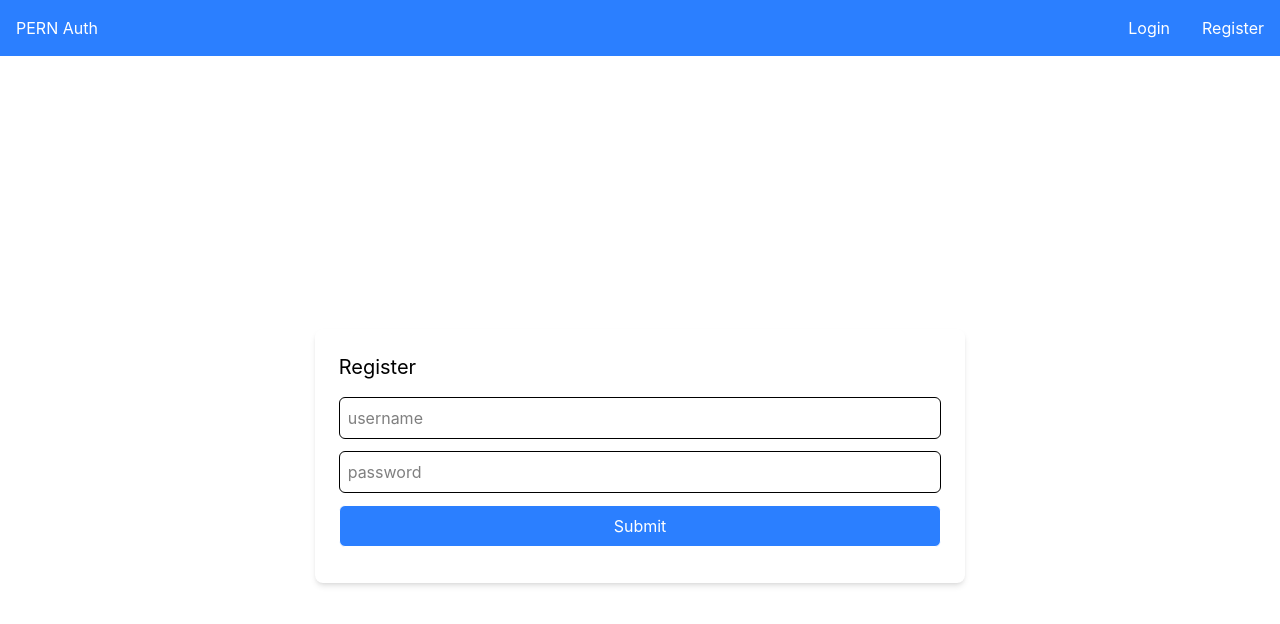
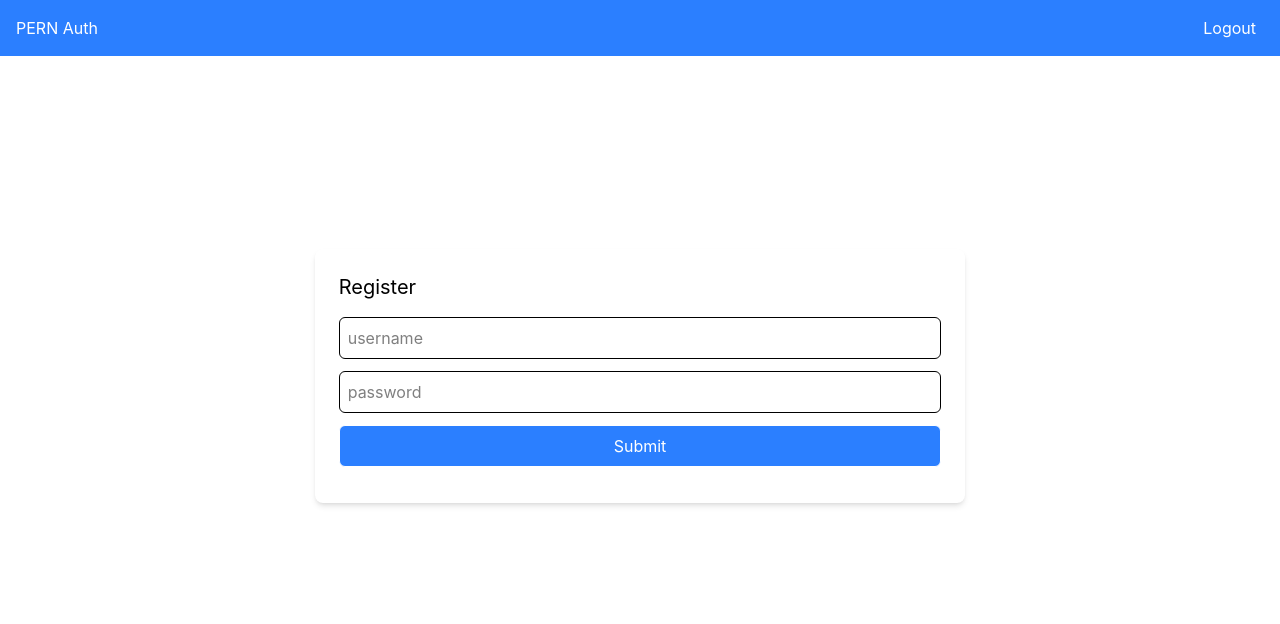
Before and after one commit to Shailesh334/full-stack-v1-revise, a React app in the folder client/: page /register in a window 1280 px wide. Shown: the top 624 px of the page. Built offline with nearby package versions, Linux system fonts and the light colour scheme; sample sign-in values are in the browser's storage; the HTML template or start-up script is replaced by a standard one.

Commit message:
fixed navbar and provided token to all roujtes using props

```diff
--- a/client/src/App.jsx
+++ b/client/src/App.jsx
@@ -4,16 +4,20 @@ import Navbar from "./components/Navbar";
 import { BrowserRouter as Router , Route , Routes} from "react-router"
 
 import Register from "./components/Register";
+import { useState } from "react";
 
 const App = () => {
+
+  const [token , setToken] = useState( localStorage.getItem("token"))
+
   return (
 
     <Router>
-      <Navbar />
-      <Routes>
-          <Route path='/' element= {<Home />}></Route>
-          <Route path='/login' element= {<Login />}></Route>
-          <Route path='/register' element= {<Register />}></Route>
+      <Navbar token={token} setToken={setToken}/>
+      <Routes >
+          <Route path='/' element= {<Home token={token} setToken={setToken}/>}></Route>
+          <Route path='/login' element= {<Login token={token} setToken={setToken}/>}></Route>
+          <Route path='/register' element= {<Register token={token} setToken={setToken}/>}></Route>
       </Routes>
     </Router>
 
--- a/client/src/components/Home.jsx
+++ b/client/src/components/Home.jsx
@@ -1,6 +1,18 @@
+import { useEffect } from "react"
+import { useNavigate } from "react-router"
 
 
-const Home = () => {
+const Home = ({token , setToken}) => {
+  const navigate = useNavigate()
+
+useEffect(()=>{
+  if (!token) {
+      navigate("/register");
+      return;
+    }
+}, [token , navigate])
+
+
   return (
     <div>
       Home
--- a/client/src/components/Login.jsx
+++ b/client/src/components/Login.jsx
@@ -3,7 +3,7 @@ import { useNavigate } from "react-router"
 
 
 
-const Login = () => {
+const Login = ({token , setToken}) => {
 
   const [form , setForm] = useState({
     username : "",
@@ -36,16 +36,17 @@ const Login = () => {
       }
 
       localStorage.setItem('token' , data.token)
+      setToken(data.token)
        navigate('/')
-       console.log(data)
-      console.log(data)
+
 
     }catch(err){
-      setError(err)
+      console.log(err.message)
+      setError("Invalid username or password")
     }
   }
   return (
-    <div className="min-h-screen flex items-center justify-center ">
+    <div className="min-h-[80vh] flex items-center justify-center ">
       <form className="bg-white p-6 shadow-md rounded-lg" onSubmit={handleSubmit}>
 
         <h1 className="text-xl mb-4 ">Login</h1>
--- a/client/src/components/Navbar.jsx
+++ b/client/src/components/Navbar.jsx
@@ -1,17 +1,41 @@
-import { Link } from "react-router"
+
+import { Link, useNavigate } from "react-router"
 
 
 
-const Navbar = () => {
+const Navbar = ({token , setToken}) => {
+
+
+   const navigate = useNavigate()
+
+   const handleLogout = ()=>{
+    localStorage.removeItem("token")
+    setToken(null)
+    navigate('/login')
+   }
+
   return (
-    <nav className="bg-blue-500 text-white">
+
+
+    <nav className="sticky top-0 z-50 bg-blue-500 text-white">
       <div className="w-full flex justify-between items-cente px-4 py-4 ">
 
         <Link to="/"><h2>PERN Auth</h2></Link>
 
         <div className="flex gap-8">
-             <Link to="/login" >Login</Link>
-             <Link to="/register" >Register</Link>
+            {
+              token ? (
+                <>
+                 <button onClick={handleLogout} className="px-2 cursor-pointer">Logout</button>
+                </>
+              ) : (
+                <>
+                 <Link to="/login" >Login</Link>
+                 <Link to="/register" >Register</Link>
+                </>
+              )
+            }
+
 
         </div>
       </div>
--- a/client/src/components/Register.jsx
+++ b/client/src/components/Register.jsx
@@ -1,7 +1,7 @@
 import { useState } from "react"
 import {useNavigate } from "react-router"
 
-const Register = () => {
+const Register = ({token , setToken}) => {
 
    const [form , setForm] = useState({
      username : "",
@@ -29,21 +29,27 @@ const Register = () => {
 
        const data = await response.json()
 
+       if(data.message && data.message.startsWith("UNI")){
+        setError("User already exists")
+        return
+       }
        if(!response.ok) {
          setError(data.message);
          return;
        }
 
        localStorage.setItem('token' , data.token)
+       setToken(data.token)
        navigate('/')
        console.log(data)
 
      }catch(err){
-       setError(err)
+      console.log(err.message)
+       setError("Invalid username or password")
      }
    }
    return (
-     <div className="min-h-screen flex items-center justify-center ">
+     <div className="min-h-[80vh] flex items-center justify-center ">
        <form className="bg-white p-6 shadow-md rounded-lg" onSubmit={handleSubmit}>
 
          <h1 className="text-xl mb-4 ">Register</h1>
```
